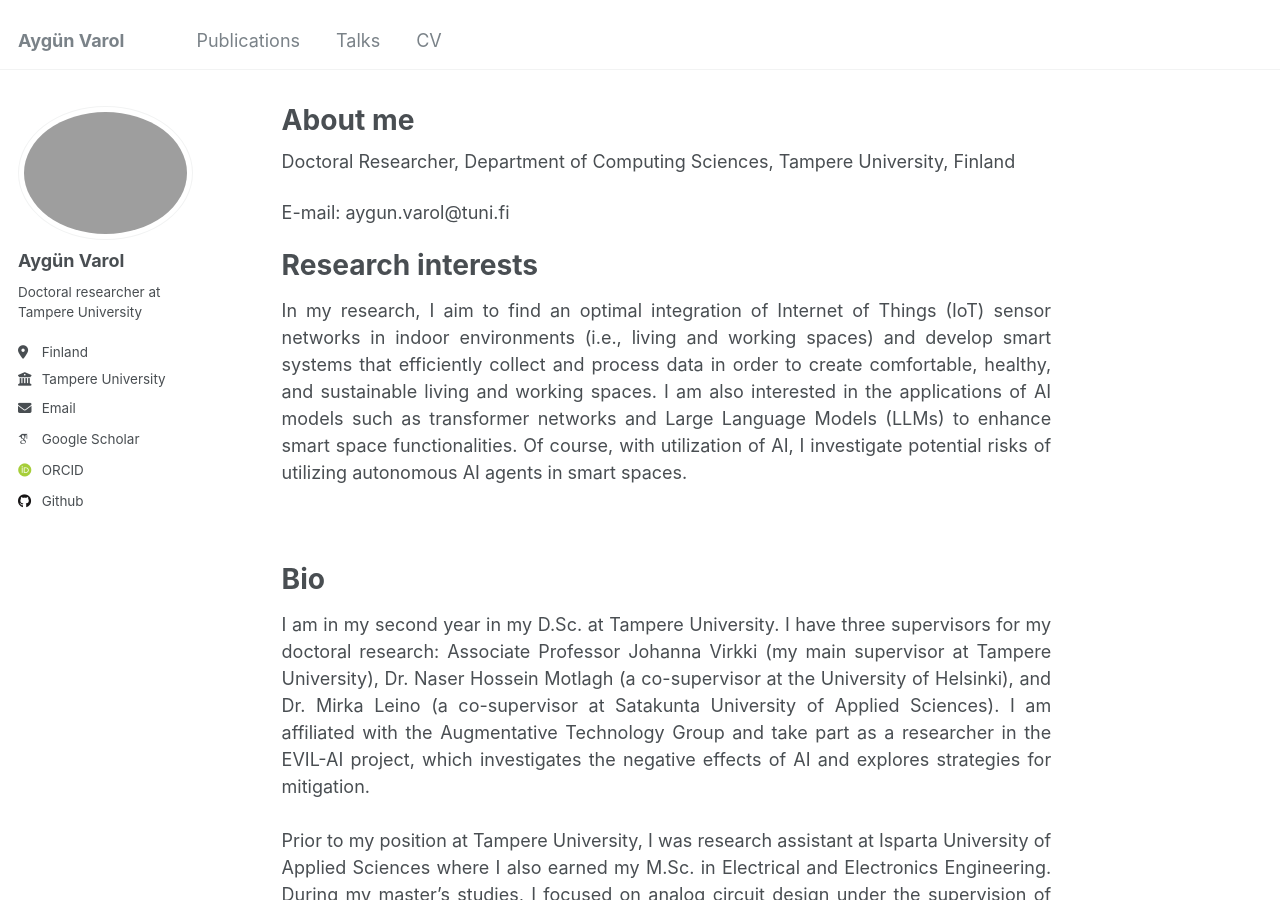
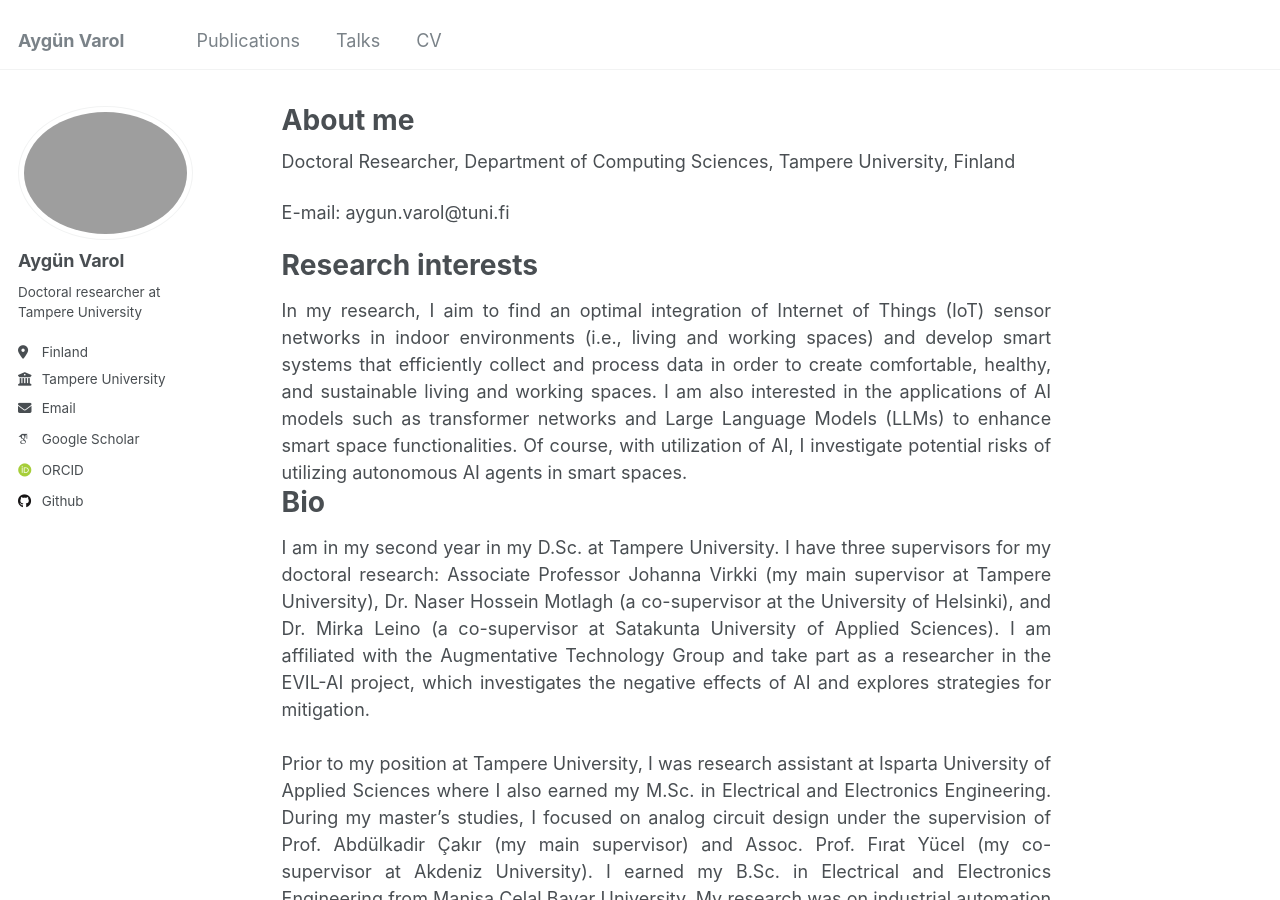
Before and after one commit to AygunVarol/aygunvarol.github.io, a Jekyll site: the page built from _pages/about.md, in a window 1280 px wide and 900 px high. Built offline with Jekyll 4.4.1, drawn with Linux system fonts in a browser that asks for light colours; some web fonts are replaced.

Commit message:
Update about.md

```diff
--- a/_pages/about.md
+++ b/_pages/about.md
@@ -14,8 +14,8 @@
 Research interests
 ======
 <div align="justify">
-In my research, I aim to find an optimal integration of Internet of Things (IoT) sensor networks in indoor environments (i.e., living and working spaces) and develop smart systems that efficiently collect and process data in order to create comfortable, healthy, and sustainable living and working spaces. I am also interested in the applications of AI models such as transformer networks and Large Language Models (LLMs) to enhance smart space functionalities. Of course, with utilization of AI, I investigate potential risks of utilizing autonomous AI agents in smart spaces.
-</div><br><br>
+In my research, I aim to find an optimal integration of Internet of Things (IoT) sensor networks in indoor environments (i.e., living and working spaces) and develop smart systems that efficiently collect and process data in order to create comfortable, healthy, and sustainable living and working spaces. I am also interested in the applications of AI models such as transformer networks and Large Language Models (LLMs) to enhance smart space functionalities. Of course, with utilization of AI, I investigate potential risks of utilizing autonomous AI agents in smart spaces.<br>
+</div>
 
 Bio
 ======
```
